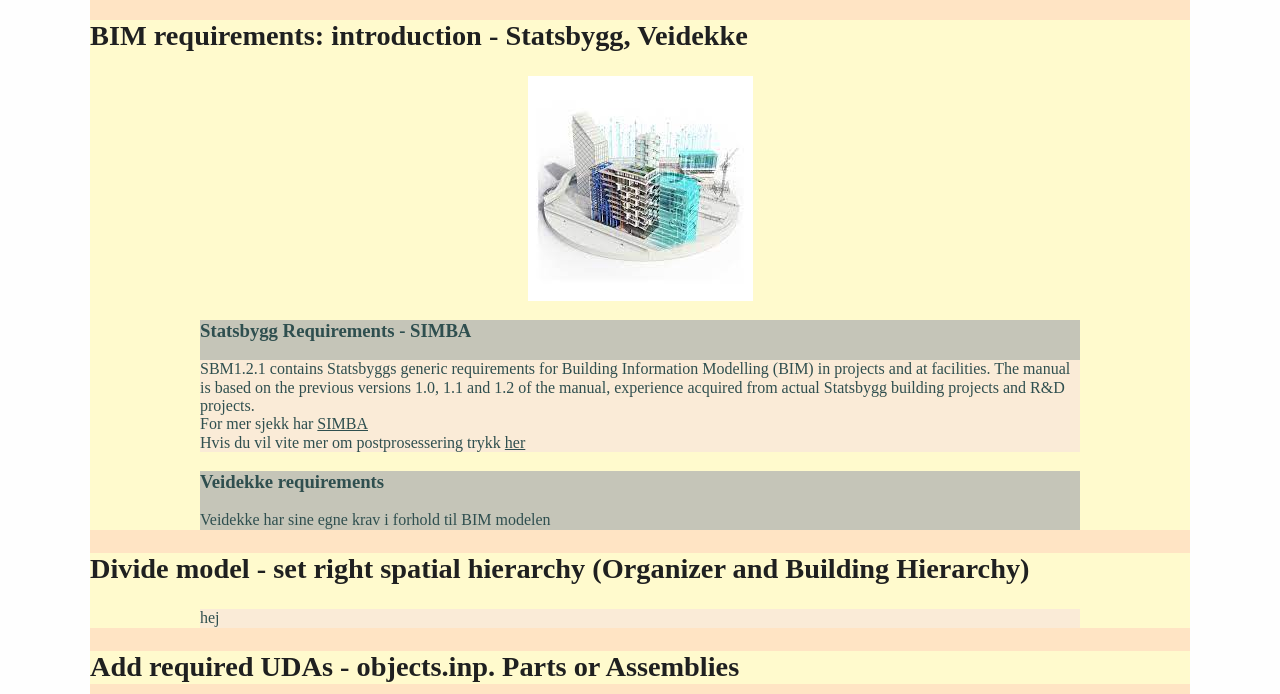
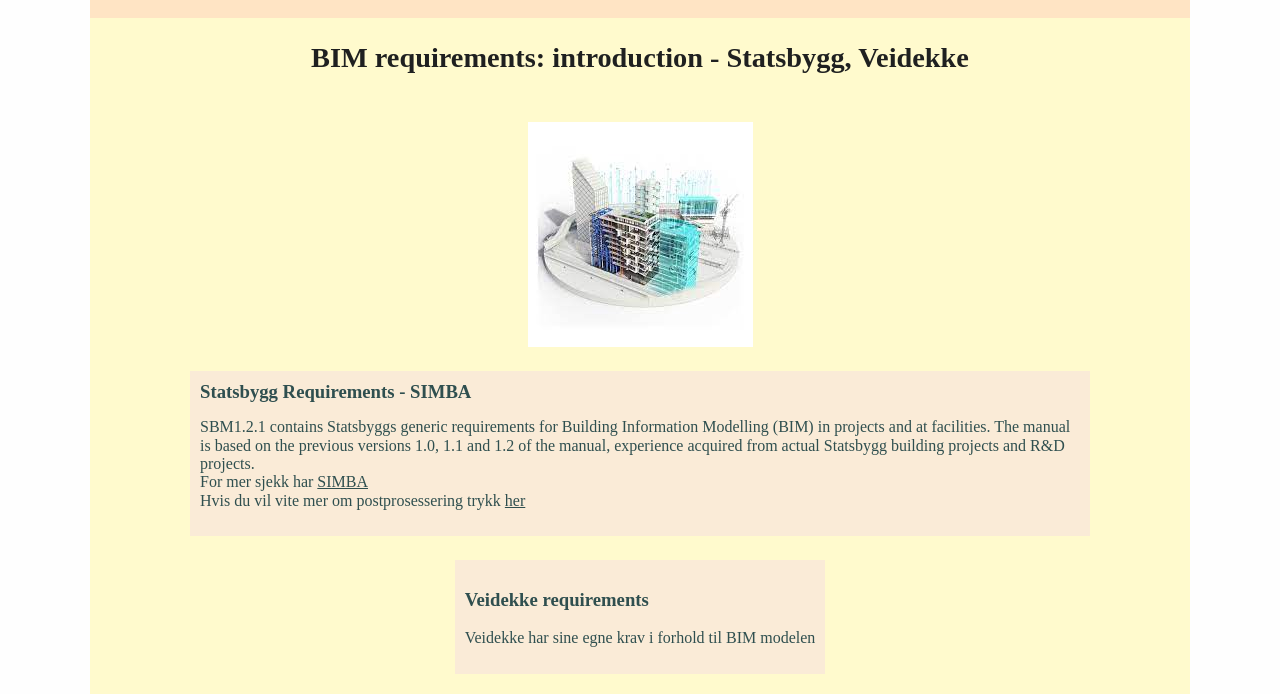
Before and after one commit to ciesielskimarcin/homepage, a plain HTML site: page index.html in a window 1280 px wide. Shown: the part 90-784 px from the top of the page. Drawn offline with Linux system fonts and the light colour scheme.

Commit message:
changes from module V and below

```diff
--- a/index.html
+++ b/index.html
@@ -18,14 +18,13 @@
     </header>
     <main class="main">
         <h1>IFC routine i forhold til Stats BIM krav</h1>
-
         <section class="section">
             <h2 class="section_title--main">BIM requirements: introduction - Statsbygg, Veidekke</h2>
             <div class="picture">
                 <img src="BIM.jfif" alt="BIM" />
             </div>
             <article class="article">
-                <h3>Statsbygg Requirements - SIMBA</h3>
+                <h3 class="article__header"> Statsbygg Requirements - SIMBA</h3>
                 <p class="article__paragraph">
                     SBM1.2.1 contains Statsbyggs generic requirements for Building Information Modelling (BIM) in
                     projects
--- a/main.js
+++ b/main.js
@@ -6,4 +6,14 @@
 
 
 const p =document.querySelector('.article__paragraph--js')
-p.innerHTML='hej'
+p.innerHTML=' '
+
+
+function welcome (name, age)
+{
+    return "My name is "+ name + " and I am " + age + " years old";
+}
+
+
+const result = welcome("darek", "23");
+console.log(welcome("Gnoj", 45));
--- a/style.css
+++ b/style.css
@@ -1,6 +1,32 @@
 body{
     background: #fefefe;
     padding: 10px;
+}
+
+main{
+    max-width: 1100px;
+    margin: 0 auto;
+}
+
+.article a{
+    color: inherit;
+}
+
+.article{
+    background-color: antiquewhite;
+    color: darkslategray;
+    max-width: 80%;
+    padding: 10px;
+    /* margin: 10px auto; */
+}
+
+.article__header{
+    margin: 0;
+}
+
+.article__paragraph{
+    background-color:antiquewhite;
+    color: darkslategray;
 }
 
 .header{
@@ -8,8 +34,9 @@
     top: 0;
 }
 
-.article a{
-    color: inherit;
+.main{
+    background-color: bisque;
+    color: #5d5f5f;
 }
 
 .navigation{
@@ -21,20 +48,21 @@
  color: #5d5f5f;
 }
 
-main{
-    max-width: 1100px;
-    margin: 0 auto;
-}
-
-.main{
-    background-color: bisque;
-    color: #5d5f5f;
+.picture{
+    /* margin: 10px auto; */
+    width: 225px;
+    height: 225px;
 }
 
 .section{
     background-color: lemonchiffon;
     color: #5d5f5f;
     font-style:normal;
+    display: flex;
+    flex-direction: column;
+    justify-content: center;
+    align-items: center;
+    gap: 24px;
 }
 
 .section_title--main{
@@ -42,22 +70,3 @@
     font-size: 0.75cm;
     font: bold;
 }
-
-.article{
-    background-color: rgb(197, 197, 184);
-    color: darkslategray;
-    max-width: 80%;
-    margin: 10px auto;
-}
-
-.article__paragraph{
-    background-color:antiquewhite;
-    color: darkslategray;
-    margin: 10px auto;
-}
-
-.picture{
-    margin: 10px auto;
-    width: 225px;
-    height: 225px;
-}
```
